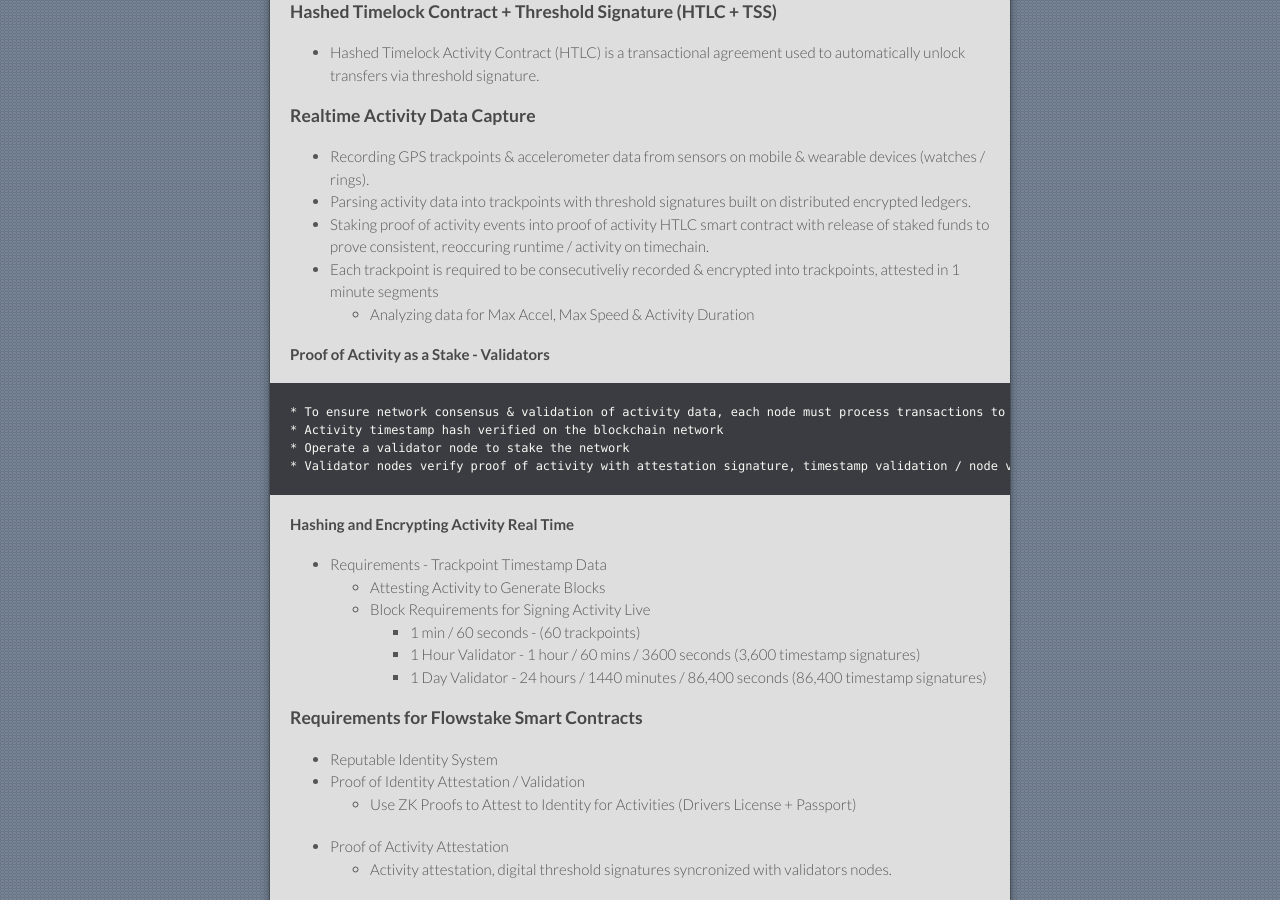
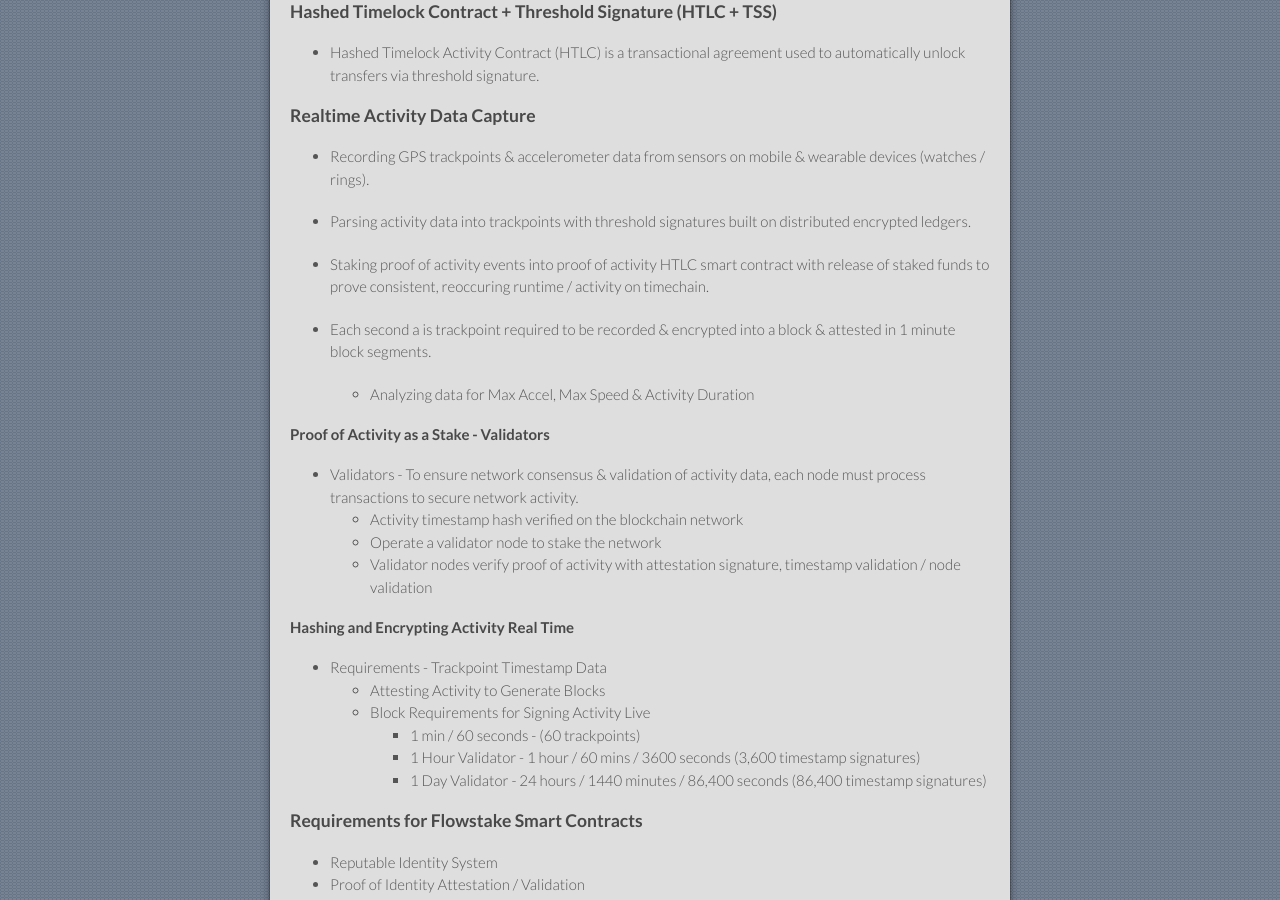
Before and after one commit to flowstake/flowstake.github.io, a Jekyll site: the page built from index.md, in a window 1280 px wide and 900 px high, scrolled down 2226 px. Built offline with Jekyll 4.4.1, drawn with Linux system fonts in a browser that asks for light colours; our own code applies the rules of GitHub Pages for plain Markdown files; part of the change alters nothing that is shown; some of the changed text lies outside the part shown.

Commit message:
Update index.md

```diff
--- a/index.md
+++ b/index.md
@@ -75,16 +75,19 @@ Creating a proof of stake (PoS) activity ledger involves documenting the various
 ### Realtime Activity Data Capture
 
 * Recording GPS trackpoints & accelerometer data from sensors on mobile & wearable devices (watches / rings).
+
 * Parsing activity data into trackpoints with threshold signatures built on distributed encrypted ledgers.
+
 * Staking proof of activity events into proof of activity HTLC smart contract with release of staked funds to prove consistent, reoccuring runtime / activity on timechain.
-* Each trackpoint is required to be consecutiveliy recorded & encrypted into trackpoints, attested in 1 minute segments
+
+* Each second a is trackpoint required to be recorded & encrypted into a block & attested in 1 minute block segments.
     * Analyzing data for Max Accel, Max Speed & Activity Duration
 
 ####  Proof of Activity as a Stake - Validators
-    * To ensure network consensus & validation of activity data, each node must process transactions to secure network activity.
+* Validators - To ensure network consensus & validation of activity data, each node must process transactions to secure network activity.
     * Activity timestamp hash verified on the blockchain network
     * Operate a validator node to stake the network
-    * Validator nodes verify proof of activity with attestation signature, timestamp validation / node validation,
+    * Validator nodes verify proof of activity with attestation signature, timestamp validation / node validation
 
 #### Hashing and Encrypting Activity Real Time
 * Requirements - Trackpoint Timestamp Data
@@ -187,19 +190,18 @@ console.log('Signature Verification:', isValid ? 'Valid' : 'Invalid');
 
 ### Extra Resources & Concepts
 
-### Theoretical Limitations of Performances
+#### Theoretical Limitations of Performances
 * Running Speed & Acceleration
 * Top speed of 43.99 kilometers per hour (27.33 miles per hour) Usain Bolt (2009)
 * Top speed of 10.44 meters per second
 
-**Top Speed**
-- In 2009 Jamaican sprinter Usain Bolt set the world record in the 100-meter sprint at 9.58 seconds.
+##### Top Speed
+* In 2009 Jamaican sprinter Usain Bolt set the world record in the 100-meter sprint at 9.58 seconds.
  Speed is the arate at which an object (or person) moves through time. It is represented mathematically s speed = d/t (in which d is distance and t is time). Bolt’s speed during his world-record run was 10.44 meters per second, 37.58 kilometers per hour or 23.35 miles per hour.
-- In 2011 Belgian scientists used lasers to measure Bolt’s performance in the different stages of a 100-meter race held in September that year. They found that, 67.13 meters into the race, Bolt reached a top speed of 43.99 kilometers per hour (27.33 miles per hour).
+* In 2011 Belgian scientists used lasers to measure Bolt’s performance in the different stages of a 100-meter race held in September that year. They found that, 67.13 meters into the race, Bolt reached a top speed of 43.99 kilometers per hour (27.33 miles per hour).
 
 
 ### Sources
-**Theoretical Limitations of Performances**
 - https://eprint.iacr.org/2023/598#:~:text=Threshold%20signatures%20protect%20the%20signing,if%20signers%20have%20different%20weights
 - https://en.wikipedia.org/wiki/Public_key_infrastructure
 
```
